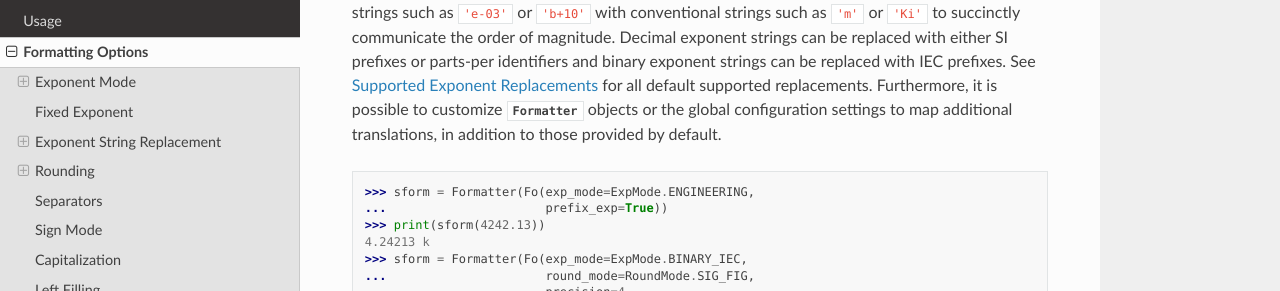
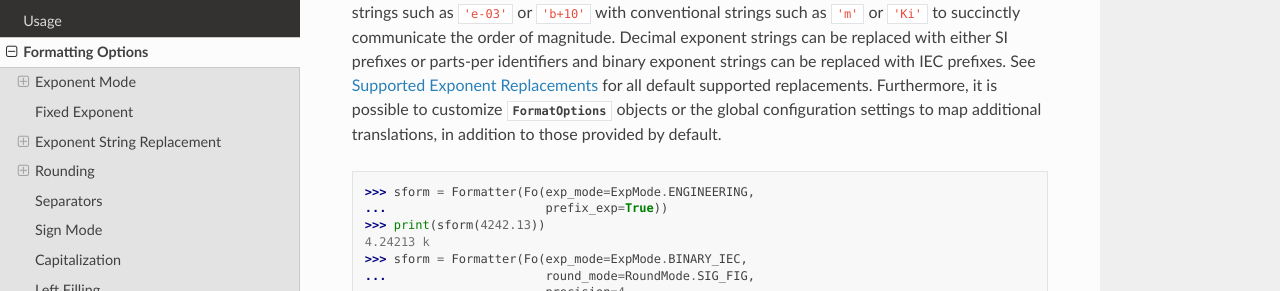
Before and after one commit to jagerber48/sciform, a Sphinx documentation site: the page built from docs/source/options.rst, in a window 1280 px wide and 900 px high, scrolled down 2619 px. Shown: the part 156-447 px from the top of the window. Built offline with Sphinx 7.4.7 and the Read the Docs theme 2.0.0, drawn with Linux system fonts in a browser that asks for light colours; some of the changed text lies outside the part shown.

Commit message:
minor documentation cleanup

```diff
--- a/README.rst
+++ b/README.rst
@@ -50,7 +50,6 @@ Usage
 
 ``sciform`` provides a wide variety of formatting options.
 These options are configured using the ``FormatOptions`` object.
-
 Users can construct ``FormatOptions`` objects and pass them into
 ``Formatter`` objects which can then be used to format numbers into
 strings according to the selected options.
--- a/docs/source/options.rst
+++ b/docs/source/options.rst
@@ -157,7 +157,7 @@ parts-per identifiers and binary exponent strings can be replaced with
 IEC prefixes.
 See :ref:`exp_replacements` for all default supported
 replacements.
-Furthermore, it is possible to customize :class:`Formatter`
+Furthermore, it is possible to customize :class:`FormatOptions`
 objects or the global configuration settings to map additional
 translations, in addition to those provided by default.
 
--- a/docs/source/usage.rst
+++ b/docs/source/usage.rst
@@ -40,8 +40,8 @@ Formatter
 
 The :class:`Formatter` object is initialized and configured using a
 :class:`FormatOptions` object which contains the formatting settings.
-The :class:`FormatOptions` object is then called with number and returns
-a corresponding formatted string.
+The :class:`FormatOptions` object is then called with a number and
+returns a corresponding formatted string.
 Note that global default options are used to populate unfilled options
 at formatting time.
 
```
Also changed, not shown: other parts of docs/source/options.rst (+1 -1 lines).
